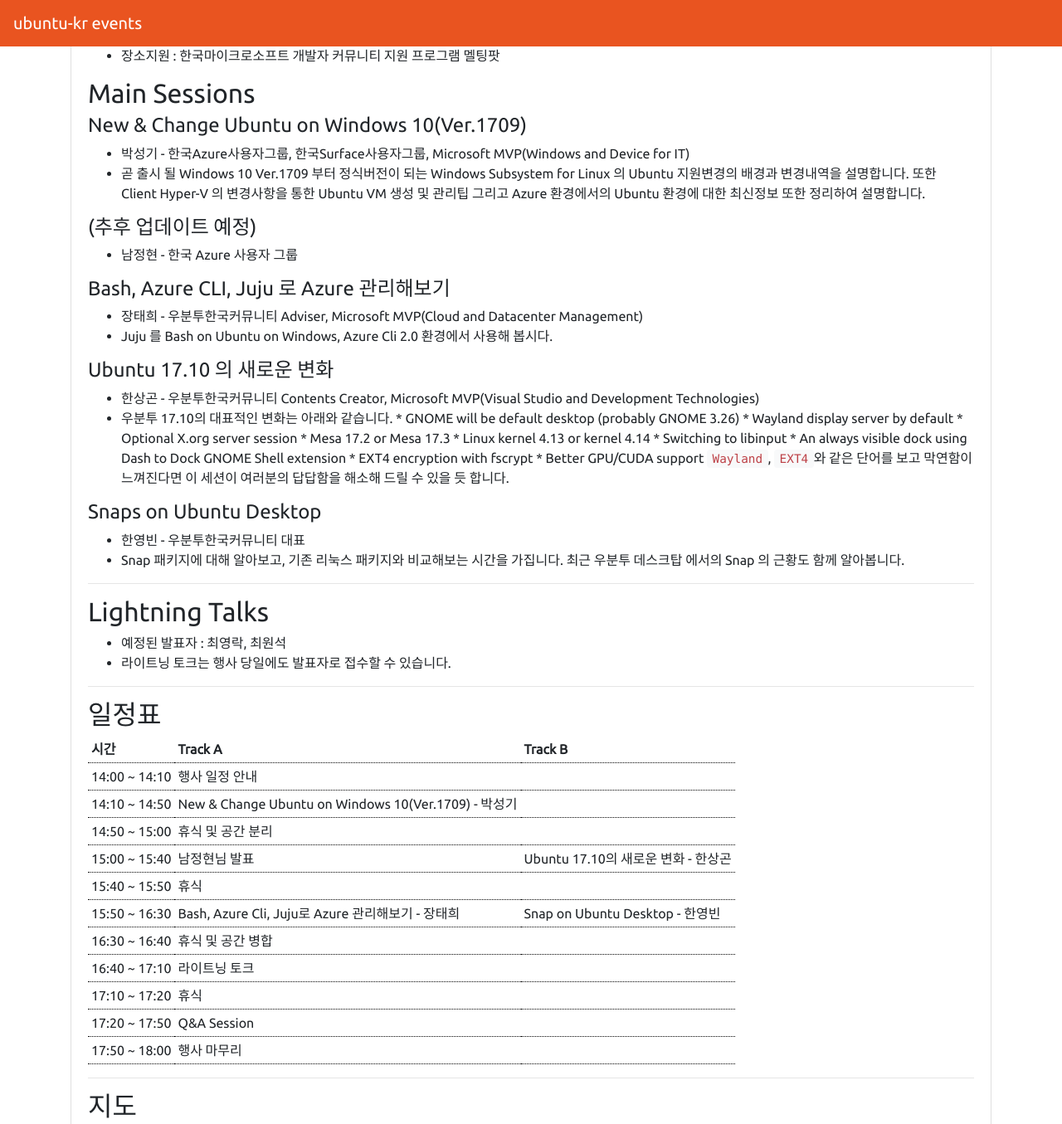
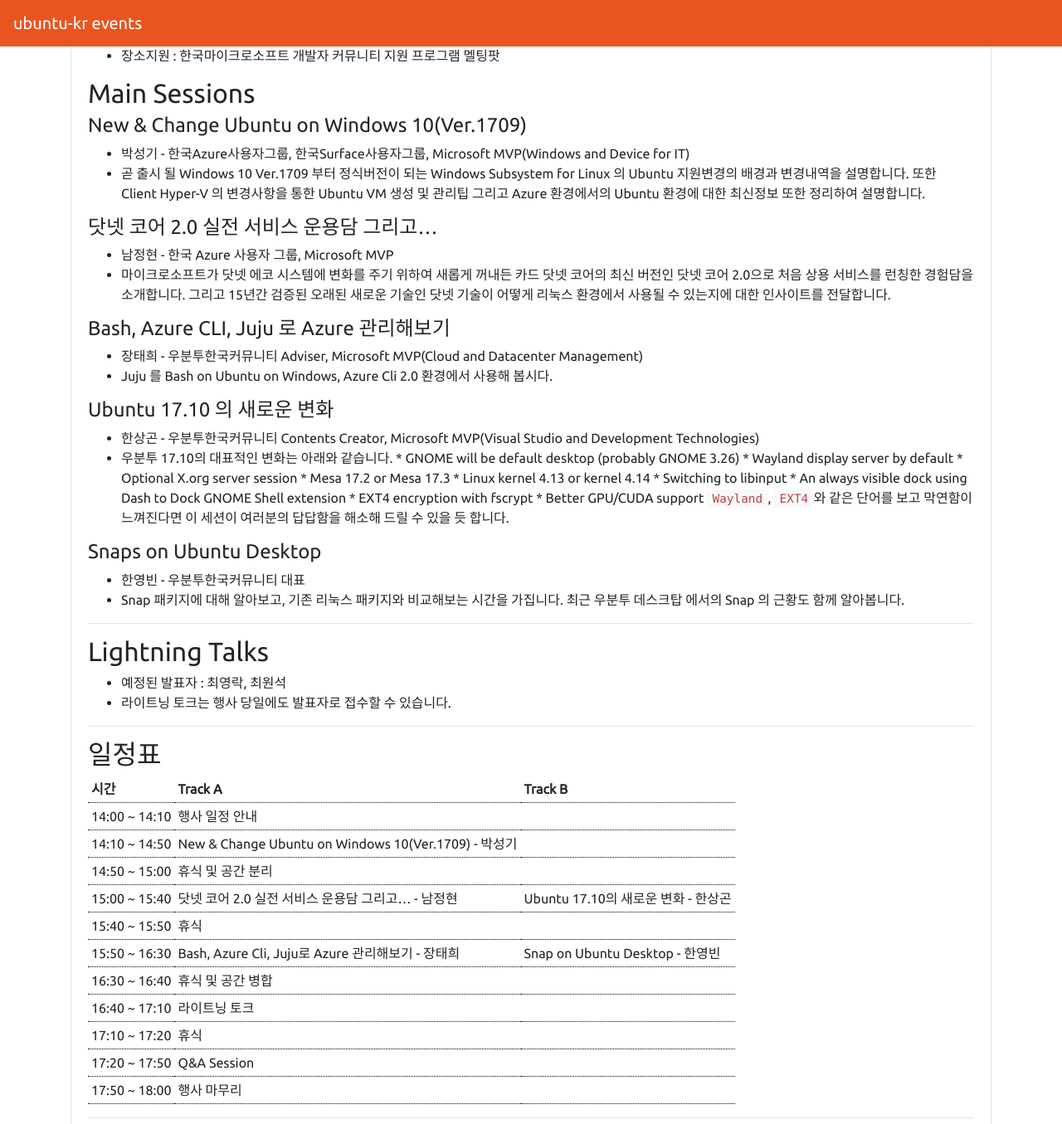
Before and after one commit to ubuntu-kr/events, a Jekyll site: the page built from _posts/2017-08-25-ubuntu-kr-krazure-joint-seminar.md, in a window 1280 px wide and 1400 px high, scrolled down 738 px, cut to the strip 0-1355 px from the top of the window. Shown: the whole strip at 83% size. Built offline with Jekyll 4.4.1, drawn with Linux system fonts in a browser that asks for light colours.

Commit message:
updated seminar info

```diff
--- a/_posts/2017-08-25-ubuntu-kr-krazure-joint-seminar.md
+++ b/_posts/2017-08-25-ubuntu-kr-krazure-joint-seminar.md
@@ -28,8 +28,9 @@
 - 박성기 - 한국Azure사용자그룹, 한국Surface사용자그룹, Microsoft MVP(Windows and Device for IT)
 - 곧 출시 될 Windows 10 Ver.1709 부터 정식버전이 되는 Windows Subsystem for Linux 의 Ubuntu 지원변경의 배경과 변경내역을 설명합니다. 또한 Client Hyper-V 의 변경사항을 통한 Ubuntu VM 생성 및 관리팁 그리고 Azure 환경에서의 Ubuntu 환경에 대한 최신정보 또한 정리하여 설명합니다.
 
-#### (추후 업데이트 예정)
-- 남정현 - 한국 Azure 사용자 그룹
+#### 닷넷 코어 2.0 실전 서비스 운용담 그리고...
+- 남정현 - 한국 Azure 사용자 그룹, Microsoft MVP
+- 마이크로소프트가 닷넷 에코 시스템에 변화를 주기 위하여 새롭게 꺼내든 카드 닷넷 코어의 최신 버전인 닷넷 코어 2.0으로 처음 상용 서비스를 런칭한 경험담을 소개합니다. 그리고 15년간 검증된 오래된 새로운 기술인 닷넷 기술이 어떻게 리눅스 환경에서 사용될 수 있는지에 대한 인사이트를 전달합니다.
 
 #### Bash, Azure CLI, Juju 로 Azure 관리해보기
 - 장태희 - 우분투한국커뮤니티 Adviser, Microsoft MVP(Cloud and Datacenter Management)
@@ -59,7 +60,7 @@
 14:00 ~ 14:10 | 행사 일정 안내
 14:10 ~ 14:50 | New & Change Ubuntu on Windows 10(Ver.1709) - 박성기
 14:50 ~ 15:00	| 휴식 및 공간 분리
-15:00 ~ 15:40	| 남정현님 발표	| Ubuntu 17.10의 새로운 변화 - 한상곤
+15:00 ~ 15:40	| 닷넷 코어 2.0 실전 서비스 운용담 그리고... - 남정현	| Ubuntu 17.10의 새로운 변화 - 한상곤
 15:40 ~ 15:50	| 휴식
 15:50 ~ 16:30	| Bash, Azure Cli, Juju로 Azure 관리해보기 - 장태희	| Snap on Ubuntu Desktop - 한영빈
 16:30 ~ 16:40	| 휴식 및 공간 병합
```
